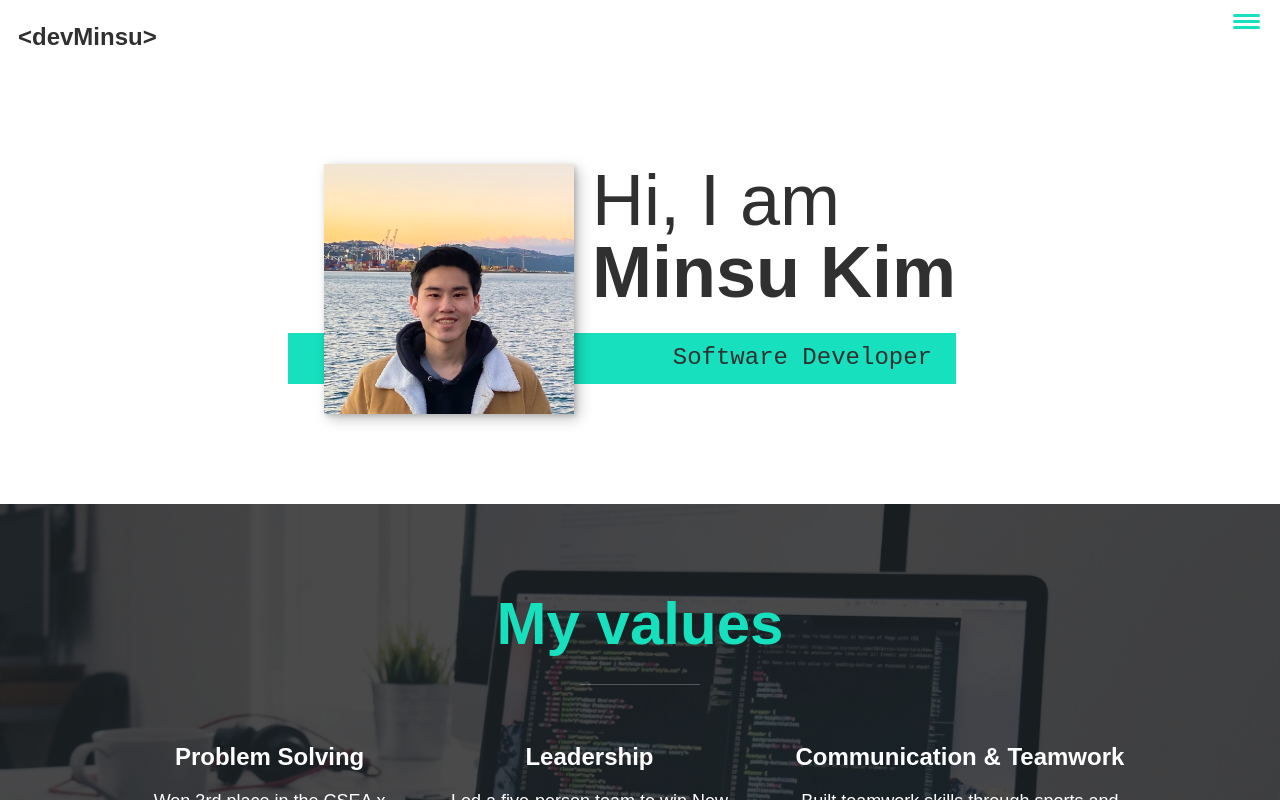
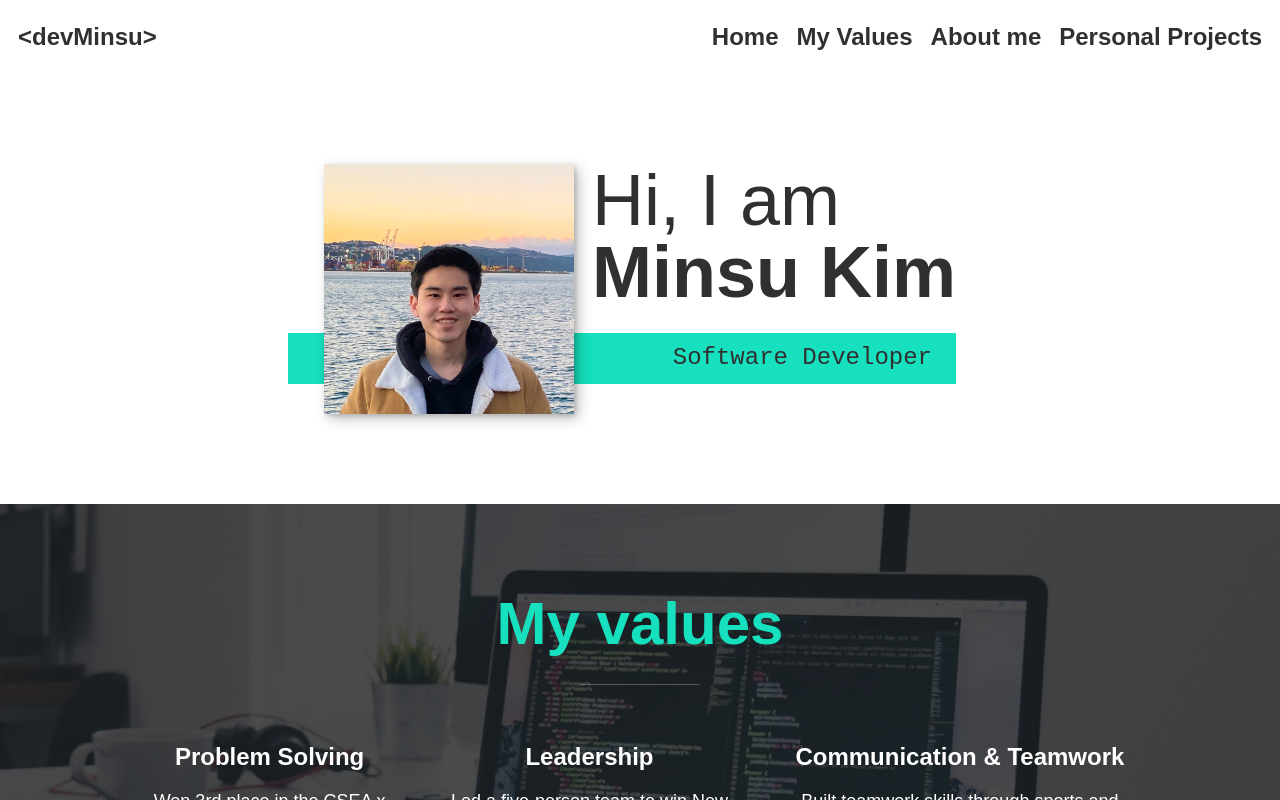
Before and after one commit to Minsukim2827/portfolio-react-app, a React (Create React App) app: page / in a window 1280 px wide. Shown: the top 800 px of the page. Built offline with nearby package versions, Linux system fonts and the light colour scheme.

Commit message:
added navbar support for desktop, response for mobile view projects

```diff
--- a/src/index.css
+++ b/src/index.css
@@ -248,6 +248,36 @@ header {
 .hamburger::before { top: 6px; }
 .hamburger::after { bottom: 6px; }
 
+/* Hide hamburger menu when screen width is 600px and above */
+@media (min-width: 900px) {
+    .nav-toggle {
+      display: none;
+    }
+
+    .nav__link {
+        color: inherit;
+        font-weight: var(--fw-bold);
+        font-size: var(--fs-h3);
+        text-decoration: none;
+    }
+
+    .nav {
+      position: relative;
+      background: none;
+      color: inherit;
+      transform: none;
+    }
+
+    .nav__list {
+      flex-direction: row;
+      justify-content: flex-end;
+    }
+
+    .nav__item {
+      margin-left: 1em;
+    }
+  }
+
 
 /*  Intro section  */
 
@@ -471,6 +501,19 @@ header {
   background-color: #035784;
 }
 
+@media (max-width: 600px) {
+    .portfolio {
+      flex-direction: column;
+    }
+
+    .portfolio__btn-container {
+
+        display: flex;
+        justify-content: center;
+        align-items: center;
+        opacity: 1;
+      }
+}
 
 
 /* footer */
```
